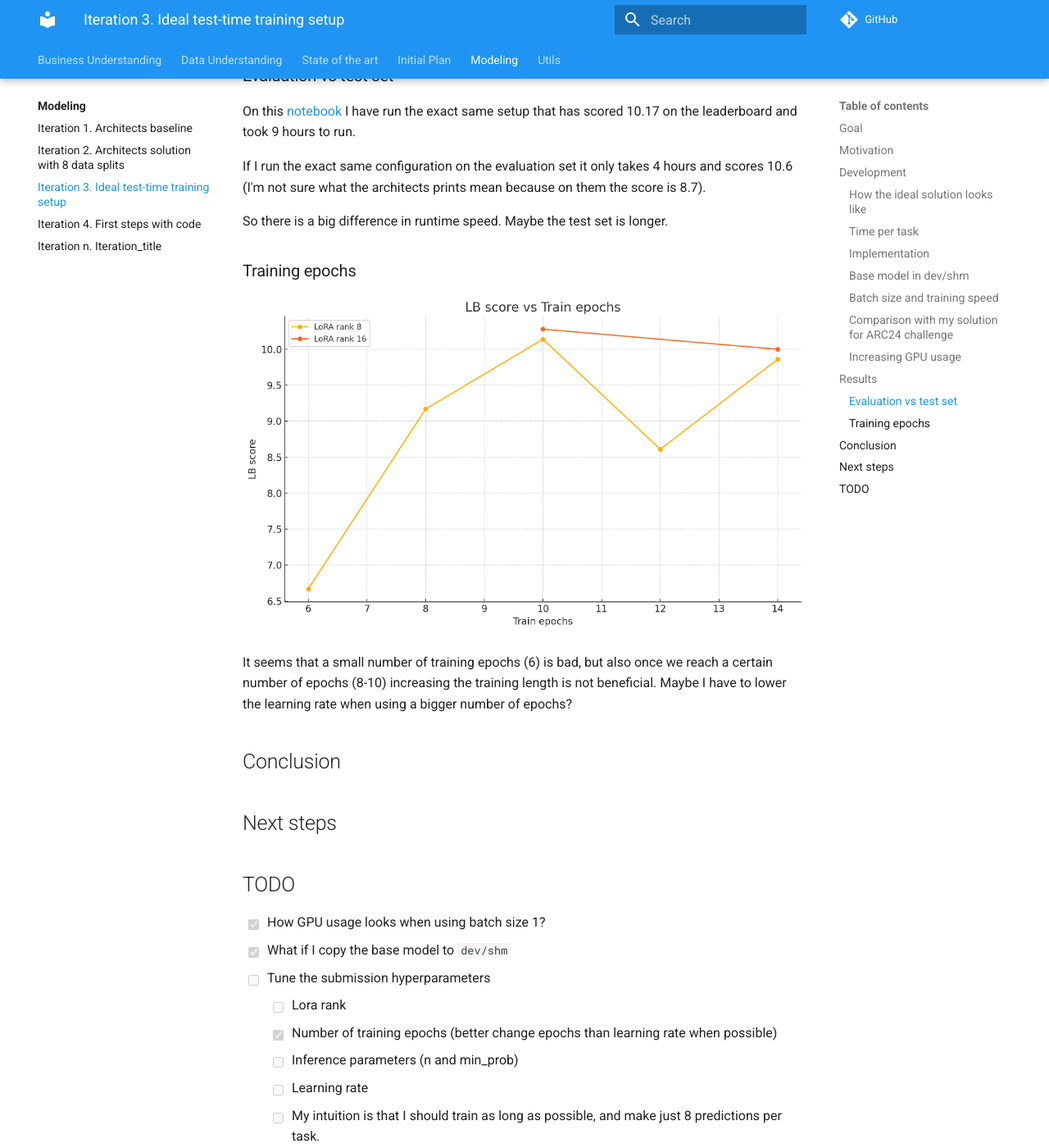
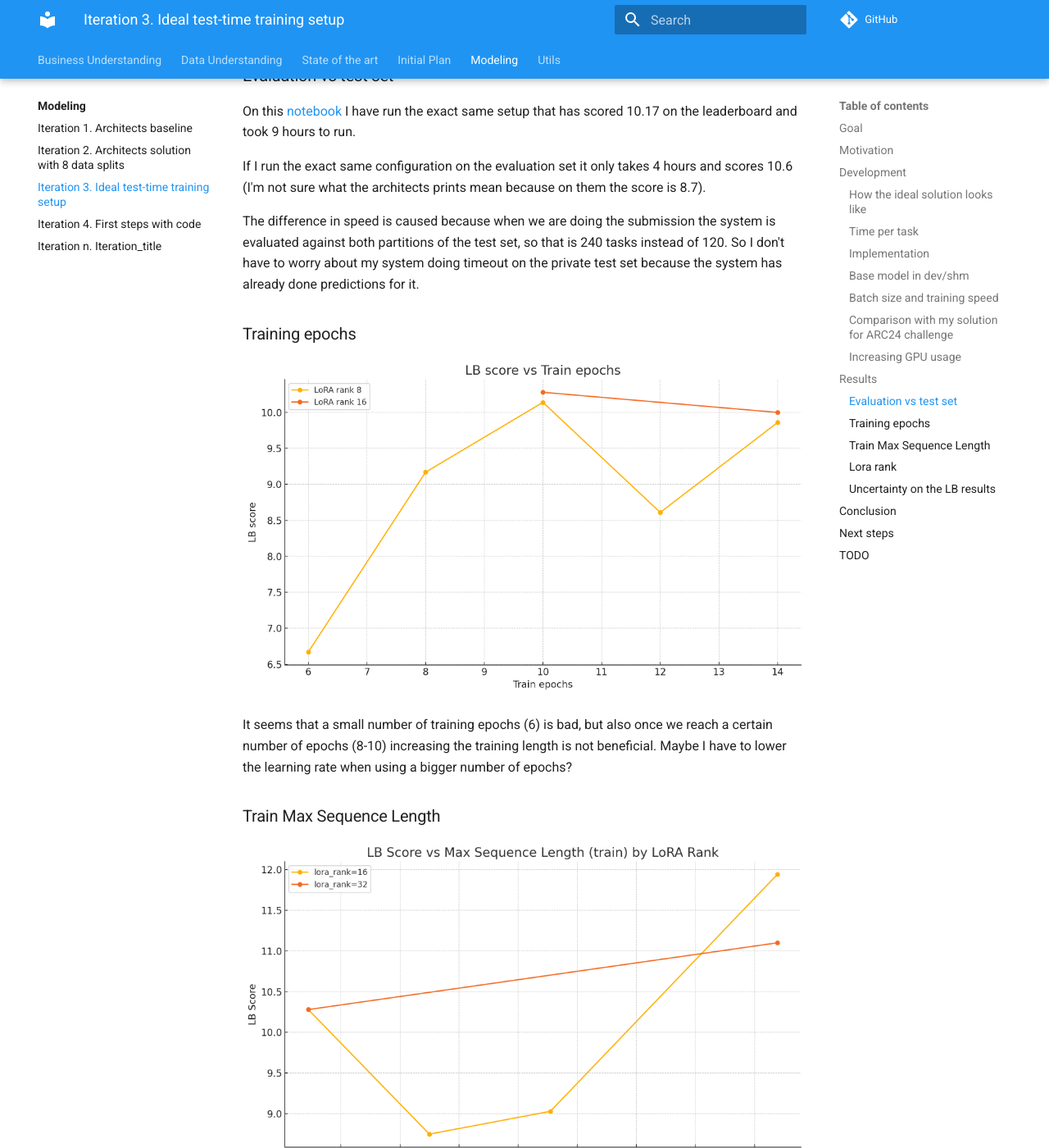
Before and after one commit to ironbar/arc25, an MkDocs documentation site: the page built from docs/modeling/Iteration_03_ideal_test_time_training.md, in a window 1280 px wide and 1400 px high, scrolled down 2570 px. Shown: the whole window at 82% size. Built offline with MkDocs 1.6.1 and Material for MkDocs 9.7.7, drawn with Linux system fonts in a browser that asks for light colours; comment, search, counter and statistics services are not loaded; some of the changed text lies outside the part shown.

Commit message:
updated documentation

```diff
--- a/docs/modeling/Iteration_03_ideal_test_time_training.md
+++ b/docs/modeling/Iteration_03_ideal_test_time_training.md
@@ -76,13 +76,31 @@ On this [notebook](https://www.kaggle.com/code/ironbar/the-architects-single-tas
 
 If I run the exact same configuration on the evaluation set it only takes 4 hours and scores 10.6 (I'm not sure what the architects prints mean because on them the score is 8.7).
 
-So there is a big difference in runtime speed. Maybe the test set is longer.
+The difference in speed is caused because when we are doing the submission the system is evaluated against both partitions of the test set, so that is 240 tasks instead of 120. So I don't have to worry about my system doing timeout on the private test set because the system has already done predictions for it.
 
 ### Training epochs
 
 ![alt text](res/1745469291160_image.png)
 
 It seems that a small number of training epochs (6) is bad, but also once we reach a certain number of epochs (8-10) increasing the training length is not beneficial. Maybe I have to lower the learning rate when using a bigger number of epochs?
+
+### Train Max Sequence Length
+
+![alt text](res/1745469708409_image.png)
+
+The tendency is not very clear, but the best results are obtained when using 8192 which is the maximum training sequence length available for the current model.
+
+Submission time increases slightly.
+
+### Lora rank
+
+![alt text](res/1745469940269_image.png)
+
+It might seem that using a bigger lora rank is beneficial.
+
+### Uncertainty on the LB results
+
+Let's submit the same configuration, just changing the random seed.
 
 ## Conclusion
 
@@ -93,7 +111,7 @@ It seems that a small number of training epochs (6) is bad, but also once we rea
 - [x] How GPU usage looks when using batch size 1?
 - [x] What if I copy the base model to `dev/shm`
 - [ ] Tune the submission hyperparameters
-  - [ ] Lora rank
+  - [x] Lora rank
   - [x] Number of training epochs (better change epochs than learning rate when possible)
   - [ ] Inference parameters (n and min_prob)
   - [ ] Learning rate
```
Also changed, not shown: docs/modeling/res/1745469708409_image.png (added), docs/modeling/res/1745469940269_image.png (added).
